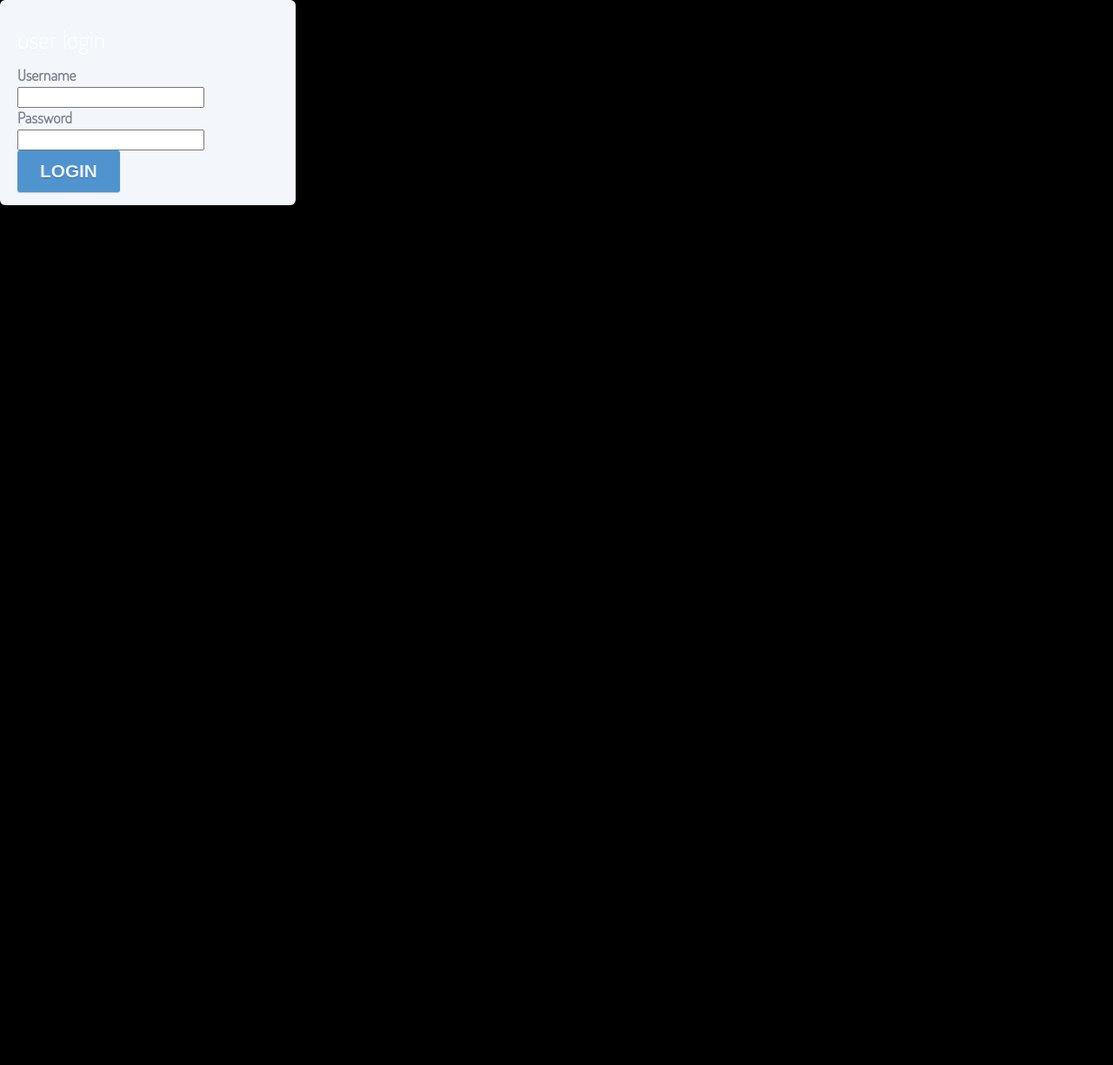
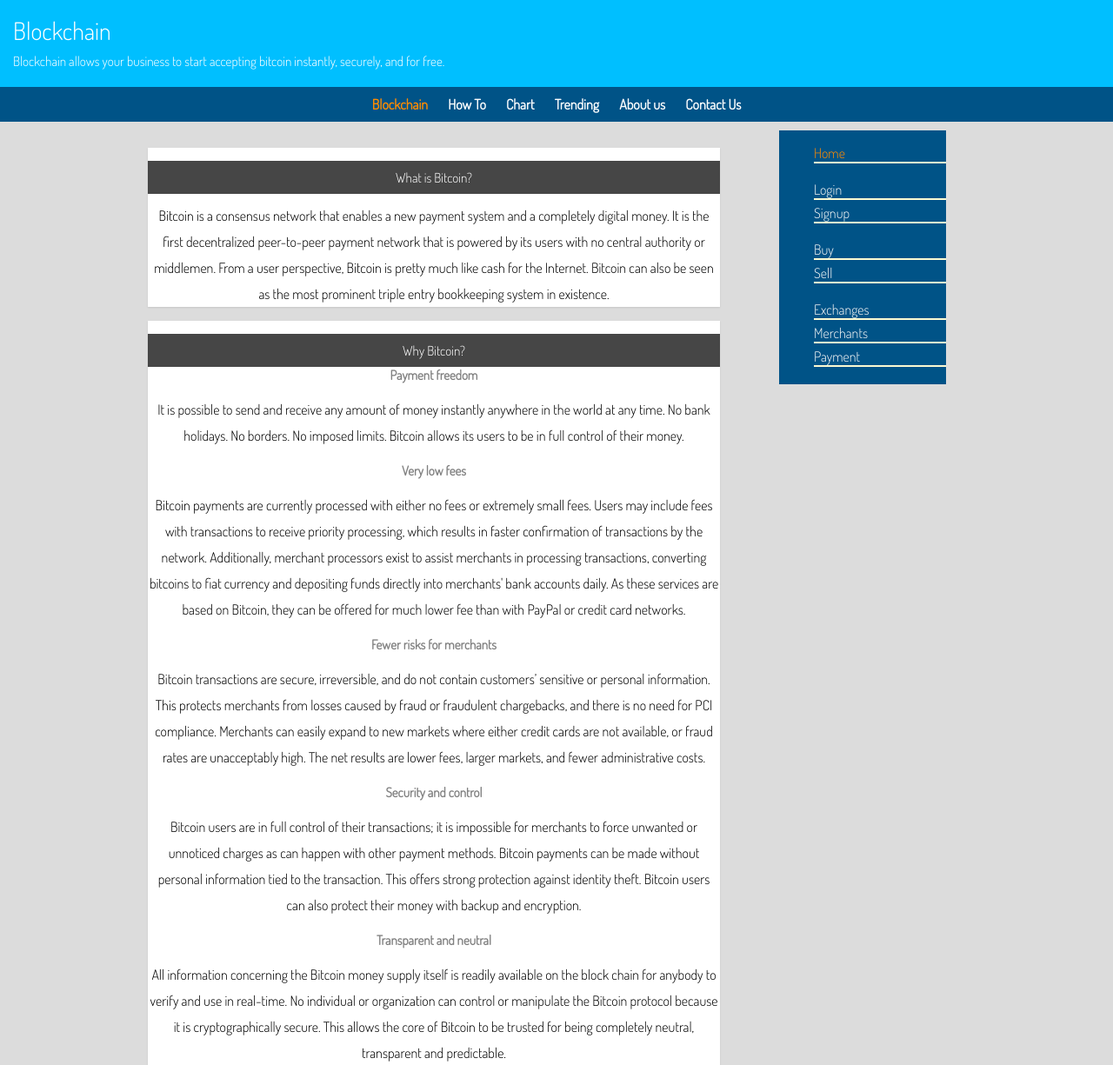
Before and after one commit to Jaaga/blockchain, a PHP site: page /pages/index.php in a window 1280 px wide. Shown: the top 1225 px of the page at 87% size. Before the commit the page ends 236 px from the top, so only its background shows below. Run offline with PHP 8.4, Linux system fonts and the light colour scheme.

Commit message:
display home page

```diff
--- a/public/css/main.css
+++ b/public/css/main.css
@@ -228,7 +228,7 @@
     height:100%;
     width:100%;
     background: #000;
-    display: non;
+    display: none;
 }
 
 #login {
```
